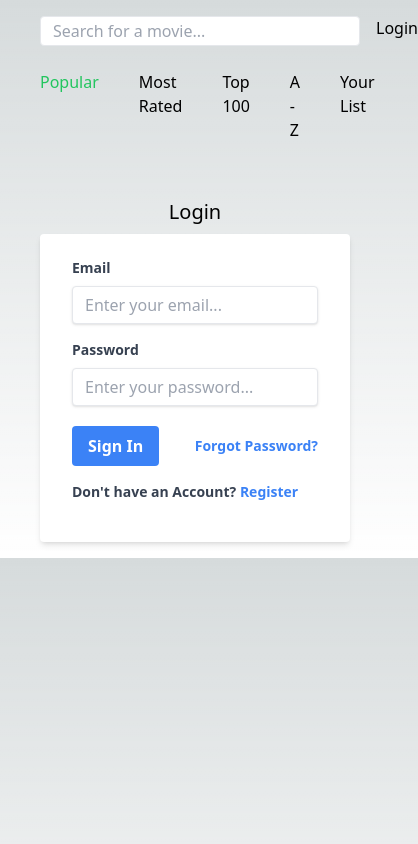
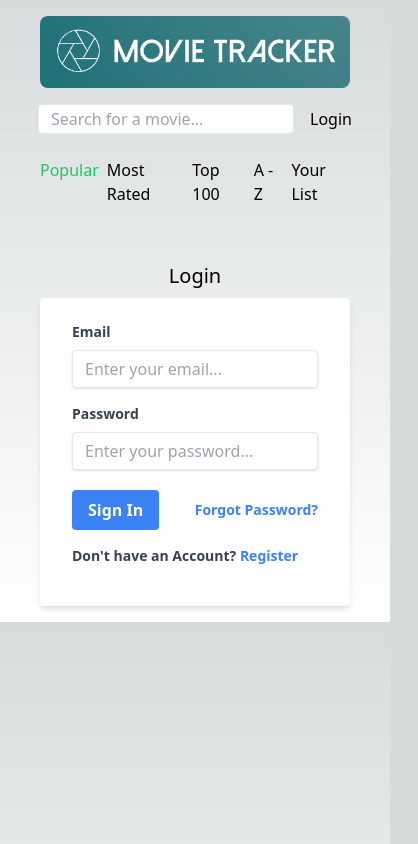
Before and after one commit to sunnybhandal/Movie-Tracker, a Next.js app: page /login in a window 390 px wide. Shown: the whole page, 418 px wide, since content can reach past the window. Built offline with nearby package versions, Linux system fonts and the light colour scheme; no server answers.

Commit message:
all responsiveness for main page

```diff
--- a/app/components/Card.jsx
+++ b/app/components/Card.jsx
@@ -4,13 +4,13 @@ export default function Card({ api_img, movie, handleOpenModal, addMovie }) {
   return (
     <div className="relative cursor-pointer border-2 border-white rounded-md">
       <img
-        className="h-full sm:h-40 md:h-48 lg:h-72 xl:h-60 w-full sm:w-32 md:w-40 lg:w-56 xl:w-58"
+        className="h-full sm:h-40 md:h-48 lg:h-72 xl:h-60 2xl:h-full w-full sm:w-32 md:w-40 lg:w-56 xl:w-58 2xl:w-80"
         src={api_img + movie.poster_path}
         onClick={() => handleOpenModal(movie)}
       />
       <div
         onClick={() => addMovie(movie.id)}
-        className="justify-center h-16 sm:h-7 flex items-center bg-green-500 hover:bg-green-700 text-2xl sm:text-md font-semibold"
+        className="justify-center h-16 sm:h-7 2xl:h-12 flex items-center bg-green-500 hover:bg-green-700 text-2xl sm:text-md font-semibold"
       >
         Add to List
       </div>
--- a/app/components/Header.jsx
+++ b/app/components/Header.jsx
@@ -25,35 +25,37 @@ export default function Header({ setPage }) {
     setPage("");
   };
   return (
-    <div className="flex justify-between items-center pt-4">
-      <div onClick={handleHome} className=" cursor-pointer">
+    <div className="sm:flex justify-between items-center pt-4">
+      <div
+        onClick={handleHome}
+        className="pb-4 sm:pb-0 flex justify-center cursor-pointer"
+      >
         <img
           src="websiteLogo.png"
           alt=""
-          className="w-60 rounded-lg object-contain"
+          className="w-80 sm:w-60 rounded-lg object-contain"
         />
       </div>
       {data?.user ? (
         <>
-          <div className="flex space-x-4">
+          <div className="flex space-x-4 items-center justify-center">
             <MovieSearch />
-            <h1>{data?.user.name}</h1>
-            <span
-              className="cursor-pointer hover:text-green-500 "
+            <h1
+              className="hover:text-green-500 cursor-pointer"
               href="/"
               onClick={handleSignOut}
             >
-              Logout
-            </span>
+              {data?.user.name}
+            </h1>
           </div>
         </>
       ) : (
-        <div className="flex space-x-4">
+        <div className="flex space-x-4 items-center justify-center">
           <MovieSearch />
           <Link
             href="/login"
             onClick={goLoginPage}
-            className="hover:text-green-500 cursor-pointer"
+            className="hover:text-green-500 cursor-pointer text-md sm:text-lg 2xl:text-xl"
           >
             Login
           </Link>
--- a/app/components/MovieSearch.jsx
+++ b/app/components/MovieSearch.jsx
@@ -2,7 +2,7 @@ export default function MovieSearch() {
   return (
     <div>
       <input
-        className="border rounded w-[20rem] py-1 px-3 text-gray-700 leading-tight focus:outline-none"
+        className="border rounded w-[16rem] sm:w-[14rem] md:w-[16rem] lg:w-[20rem] py-1 px-3 text-gray-700 leading-tight focus:outline-none"
         type="search"
         name="search"
         placeholder="Search for a movie..."
--- a/app/components/Navbar.jsx
+++ b/app/components/Navbar.jsx
@@ -3,7 +3,7 @@ import Link from "next/link";
 export default function NavBar({ page, setPage }) {
   return (
     <div>
-      <div className="flex space-x-10 pt-6 pb-4">
+      <div className="flex space-x-2 sm:space-x-10 justify-between sm:justify-start pt-6 pb-4 text-md sm:text-lg 2xl:text-xl">
         {page === "popular" ? (
           <Link href="/" className="text-green-500 cursor-pointer">
             Popular
--- a/app/components/PopularMovies.jsx
+++ b/app/components/PopularMovies.jsx
@@ -29,7 +29,7 @@ export default function PopularPage({ movies }) {
   };
 
   return (
-    <div className="sm:grid grid-flow-col auto-cols-auto sm:grid-rows-5 xl:grid-rows-4 pt-4 justify-between ">
+    <div className="sm:grid grid-flow-col auto-cols-auto sm:grid-rows-5 xl:grid-rows-4 2xl:grid-rows-5 pt-4 justify-between ">
       {movies.map((movie) => (
         <div key={movie.id} className="pb-4">
           <Card
```
